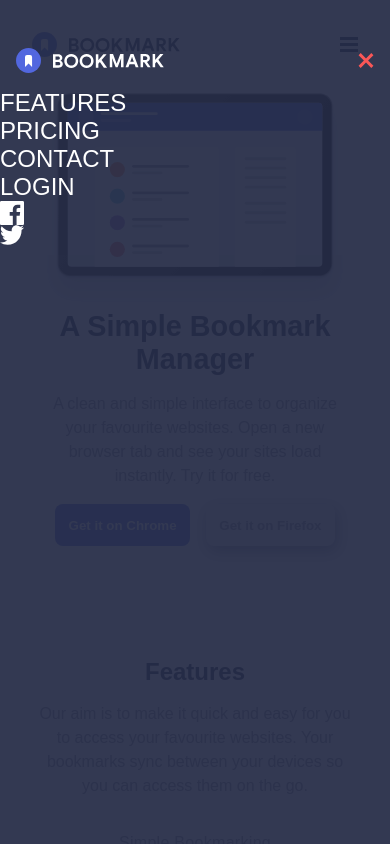
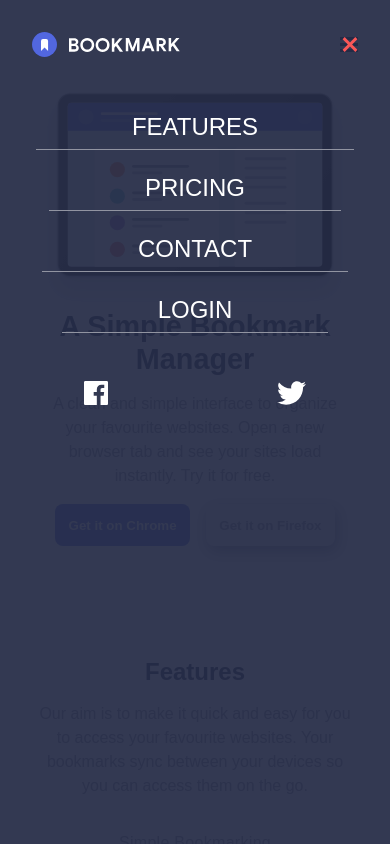
Before and after one commit to Soph-iee/bookmark-landing-page-master, a React (Vite) app in the folder bookmark-landingpage/: page / in a window 390 px wide. Both pictures are taken after a click on the picture 349 px from the left and 44 px from the top of the page. Shown: the top 844 px of the page. Built offline with nearby package versions, Linux system fonts and the light colour scheme.

Commit message:
menu modal commit

```diff
--- a/bookmark-landingpage/src/accordion.jsx
+++ b/bookmark-landingpage/src/accordion.jsx
@@ -25,18 +25,25 @@
   );
 
   function FAQ(props) {
-    const [open, setOpen] = useState(null);
-    function openFaq(currentId) {
-      setOpen(currentId === open ? null : currentId);
+    const [open, setOpen] = useState(false);
+    function openFaq() {
+      setOpen(
+        !open
+        // currentId === open ? null : currentId
+        // (prev) => {
+        //   prev === currentId ? null : currentId;
+        // }
+      );
     }
     const { question, answer, id } = props;
     return (
       <>
         <div className="question-tab">
           <h4
-            onClick={() => {
-              openFaq(id);
-            }}
+            // onClick={() => {
+            //   openFaq();
+            // }}
+            onClick={openFaq}
           >
             {question}
           </h4>
@@ -46,9 +53,7 @@
                 className="close-icon"
                 src={closeIcon}
                 alt="open"
-                onClick={() => {
-                  openFaq(id);
-                }}
+                onClick={openFaq}
               />
             ) : (
               <img
--- a/bookmark-landingpage/src/index.css
+++ b/bookmark-landingpage/src/index.css
@@ -82,7 +82,16 @@
     box-shadow: 2px 5px 15px #9194a1;
     color: #9194a1;
   }
-
+  .btn-1:hover,
+  .btn-2:hover,
+  .question-tab:hover, .menu-icon:hover{
+    cursor: pointer;
+  }
+  .cta-btn:hover {
+    cursor: pointer;
+    background-color: #fa5757c0;
+    transition: all ease-in-out 0.3s;
+  }
   /* features-section */
   .features-section h2,
   h3,
--- a/bookmark-landingpage/src/mobile.css
+++ b/bookmark-landingpage/src/mobile.css
@@ -25,16 +25,34 @@
     top: 0;
     left: 0;
   }
-  .menu-modal li {
+  .menu-modal ul {
+    display: flex;
+    flex-direction: column;
     list-style: none;
     gap: 1rem;
+    align-items: center;
+    padding: 3rem 0;
+  }
+  .menu-modal li {
+    border-bottom: 1px solid #9194a1;
+    padding: 0.5rem 6rem;
+  }
+  .menu-modal li:hover {
+    border-bottom: 1px solid transparent;
+    background-color: #9194a1aa;
+    border-radius: 3px;
+    cursor: pointer;
+    transition: all ease-in-out 0.3s;
   }
   .menu-modal header {
     display: flex;
     max-width: 100%;
-    padding: 1rem;
     justify-content: space-between;
     align-items: center;
+    padding: 0 2rem;
+  }
+  .menu-modal img:hover {
+    cursor: pointer;
   }
   .container {
     margin: 0 auto;
@@ -45,6 +63,7 @@
     /* font-weight: bold; */
     text-transform: uppercase;
   }
+
   .desktop-navbar {
     display: none;
   }
@@ -62,8 +81,8 @@
     display: flex;
     max-width: 100%;
     padding: 2rem;
-    position: sticky;
-    top: 0;
+    /* position: sticky;
+    top: 0; */
     justify-content: space-between;
     align-items: center;
   }
--- a/bookmark-landingpage/src/mobileNav.jsx
+++ b/bookmark-landingpage/src/mobileNav.jsx
@@ -17,12 +17,23 @@
             <header>
               <img src={logo} alt="bookmark-logo" />
               <span>
-                <img src={closeIcon} alt="" />
+                <img
+                  src={closeIcon}
+                  alt="close-menu"
+                  className="close-icon"
+                  onClick={() => {
+                    setClick(false);
+                  }}
+                />
               </span>
             </header>
-            <ul>
+            <ul
+              onClick={() => {
+                setClick(false);
+              }}
+            >
               <li>
-                <a href="/#features"> Features</a>
+                <a href="/#features">Features</a>
               </li>
               <li>
                 <a href="/#pricing"> Pricing</a>
@@ -34,7 +45,7 @@
                 <a href="/#login"> Login</a>
               </li>
             </ul>
-            <footer>
+            <footer className="socials">
               <img src={facebookIcon} alt="facebook-logo" />
               <img src={twitterIcon} alt="twitter-icon" />
             </footer>
@@ -46,6 +57,7 @@
             setClick(!click);
           }}
           alt="hamburger-menu"
+          className="menu-icon"
         />
       </nav>
     </>
```
